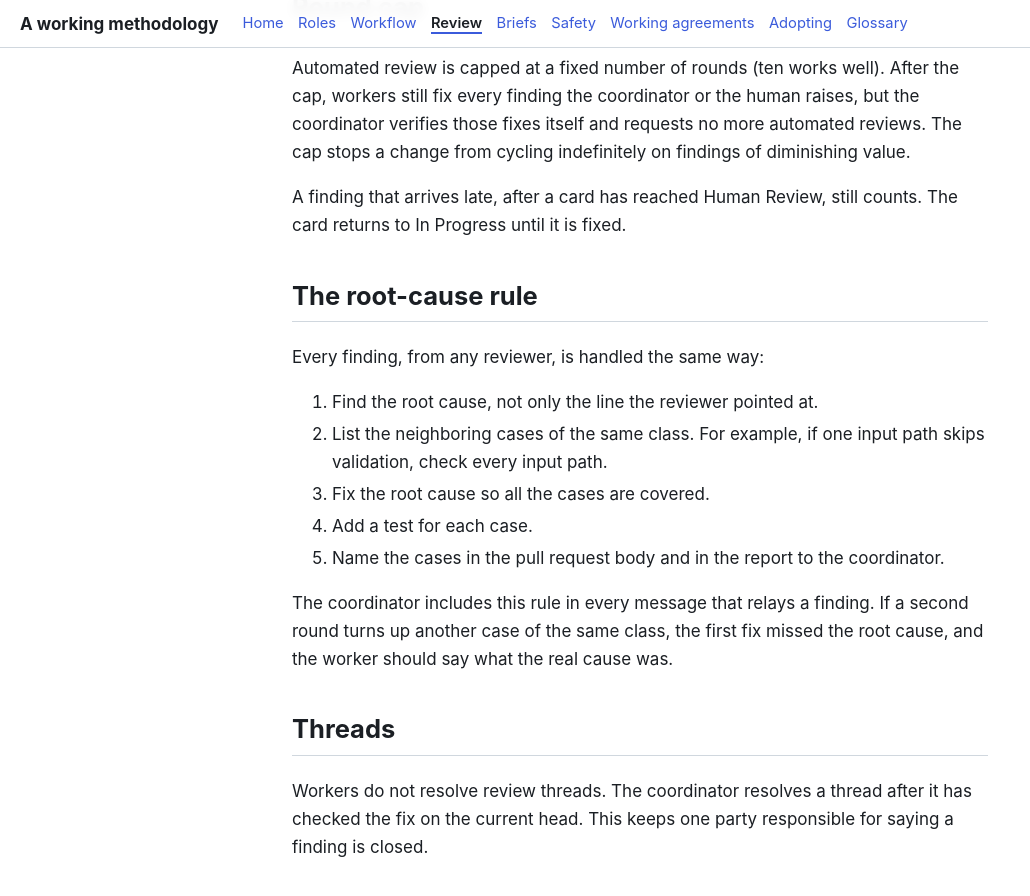
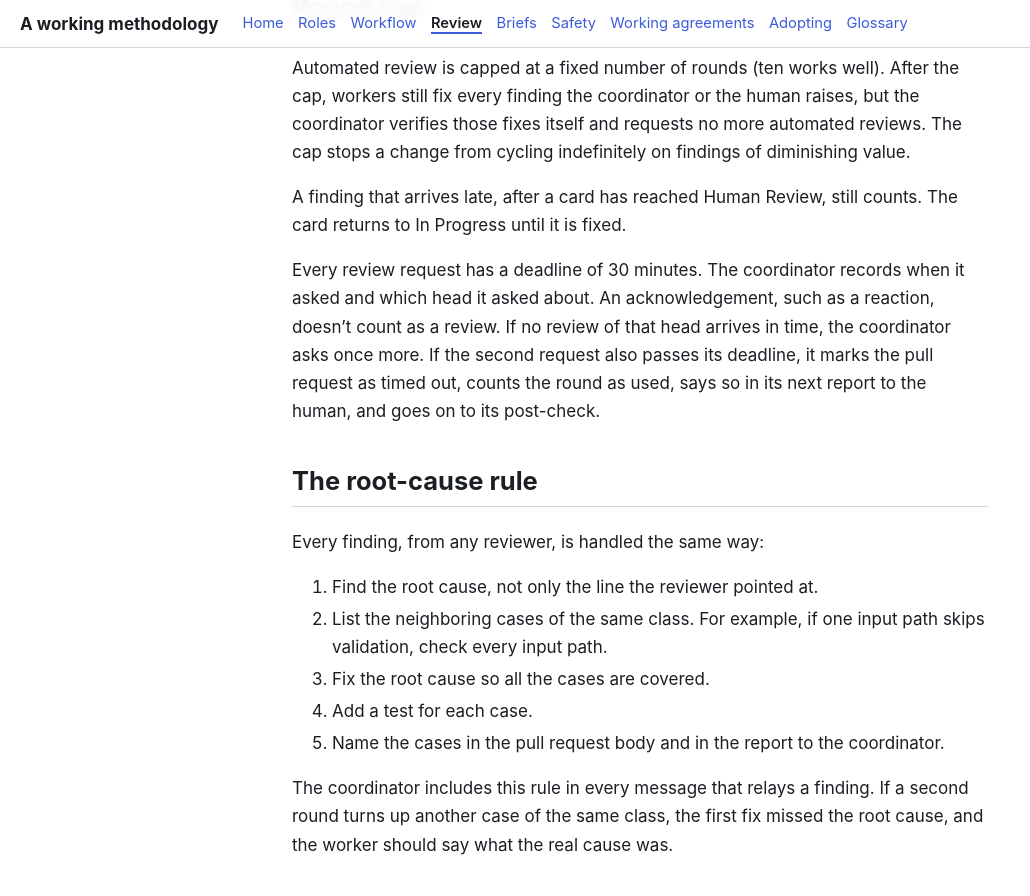
Before and after one commit to tangentcode/methodology, a Jekyll site: the page built from review.md, in a window 1280 px wide and 900 px high, scrolled down 2588 px. Shown: the top 896 px of the window, without its empty margins (0-1030 px from the left). Built offline with Jekyll 4.4.1, drawn with Linux system fonts in a browser that asks for light colours; our own code applies the rules of GitHub Pages for plain Markdown files.

Commit message:
Review: a review request has a deadline, one re-request, then a timeout (#19)
Co-authored-by: tangentstorm <tangentstorm@users.noreply.github.com>
Co-authored-by: tangentstorm <2150613+tangentstorm@users.noreply.github.com>

```diff
--- a/review.md
+++ b/review.md
@@ -33,6 +33,8 @@ The coordinator runs the tests twice when a change touches timing, concurrency,
 Automated review is capped at a fixed number of rounds (ten works well). After the cap, workers still fix every finding the coordinator or the human raises, but the coordinator verifies those fixes itself and requests no more automated reviews. The cap stops a change from cycling indefinitely on findings of diminishing value.
 
 A finding that arrives late, after a card has reached Human Review, still counts. The card returns to In Progress until it is fixed.
+
+Every review request has a deadline of 30 minutes. The coordinator records when it asked and which head it asked about. An acknowledgement, such as a reaction, doesn't count as a review. If no review of that head arrives in time, the coordinator asks once more. If the second request also passes its deadline, it marks the pull request as timed out, counts the round as used, says so in its next report to the human, and goes on to its post-check.
 
 ## The root-cause rule
 
```
